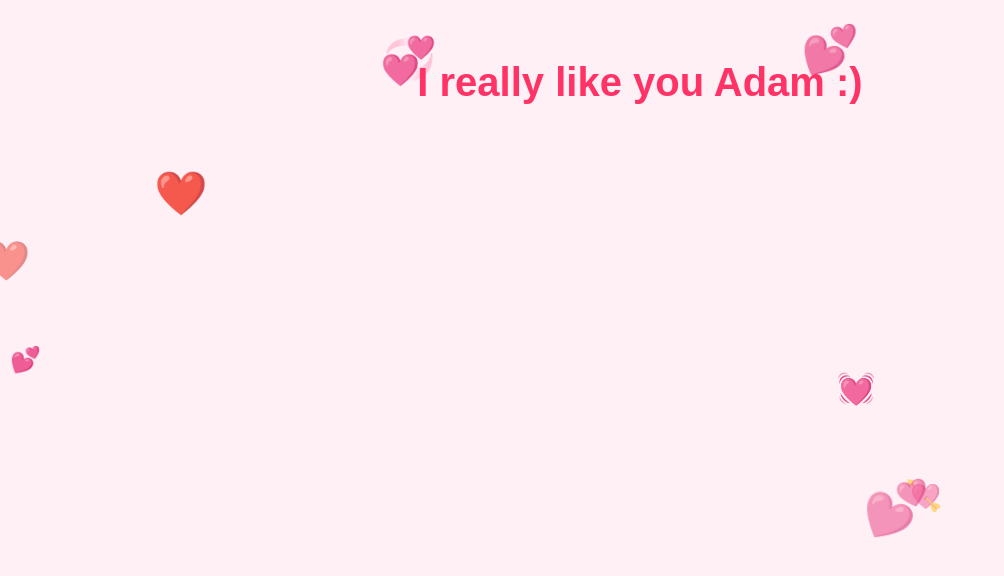
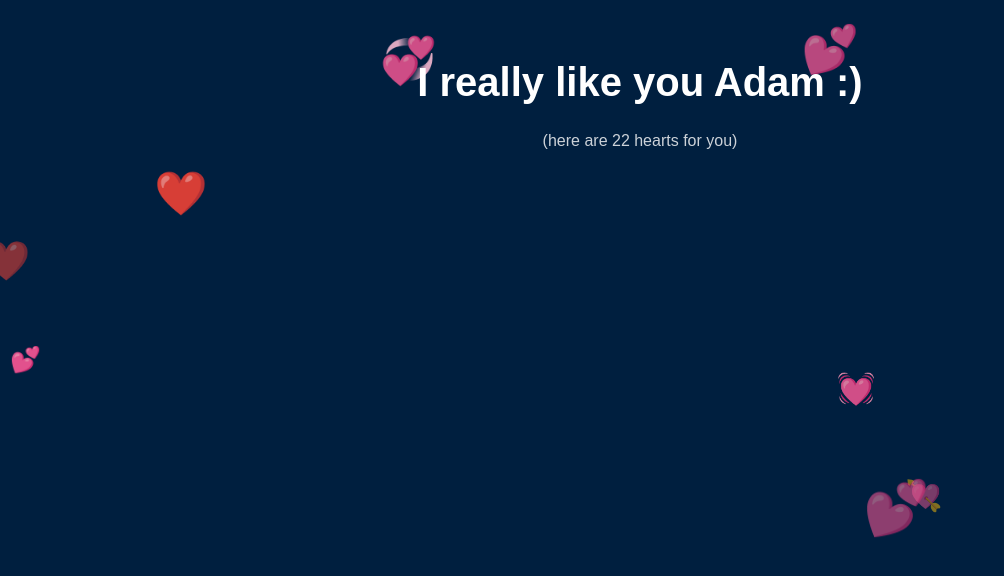
Before and after one commit to Hbhoui/fu-b, a plain HTML site: page docs/index.html in a window 1280 px wide. Shown: the whole page, without its empty margins (0-1004 px from the left). Drawn offline with Linux system fonts and the light colour scheme.

Commit message:
Update index.html

```diff
--- a/docs/index.html
+++ b/docs/index.html
@@ -3,27 +3,35 @@
 <head>
   <meta charset="UTF-8" />
   <meta name="viewport" content="width=device-width, initial-scale=1.0"/>
-  <title>For You ❤️</title>
+  <title>For Adam 💙</title>
   <style>
     body {
       margin: 0;
       overflow: hidden;
-      background-color: #fff0f5;
+      background-color: #001f3f; /* Navy blue */
       font-family: sans-serif;
+      color: white;
+      text-align: center;
     }
 
     h1 {
-      text-align: center;
       margin-top: 60px;
       font-size: 2.5em;
-      color: #ff3366;
+      z-index: 2;
+      position: relative;
+    }
+
+    p {
+      margin-top: 10px;
+      font-size: 1em;
+      opacity: 0.8;
       z-index: 2;
       position: relative;
     }
 
     .heart {
       position: absolute;
-      opacity: 0.8;
+      opacity: 0.9;
       animation: floatAround 6s linear infinite;
       z-index: 1;
     }
@@ -45,6 +53,7 @@
 </head>
 <body>
   <h1>I really like you Adam :)</h1>
+  <p>(here are 22 hearts for you)</p>
 
   <script>
     const totalHearts = 22;
```
